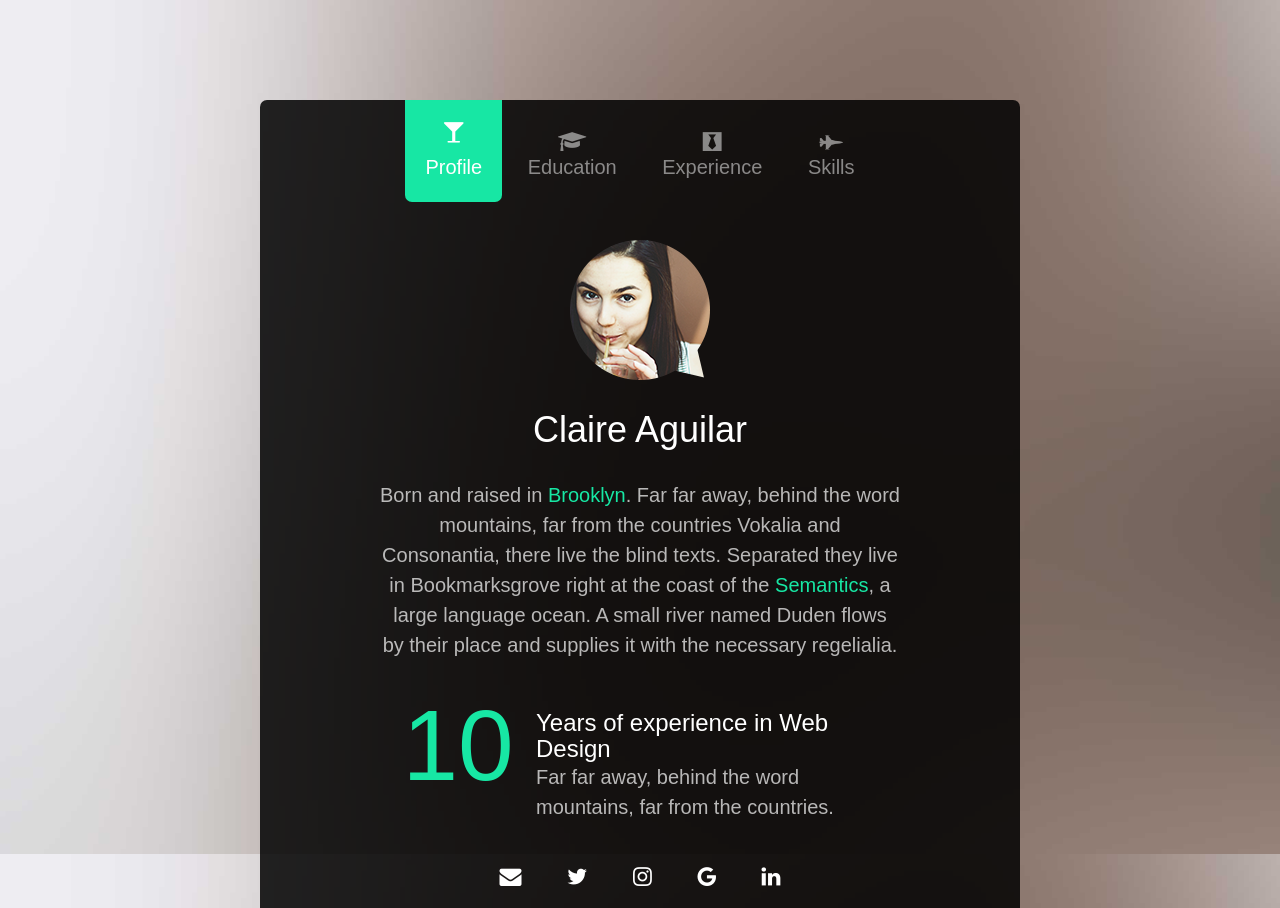
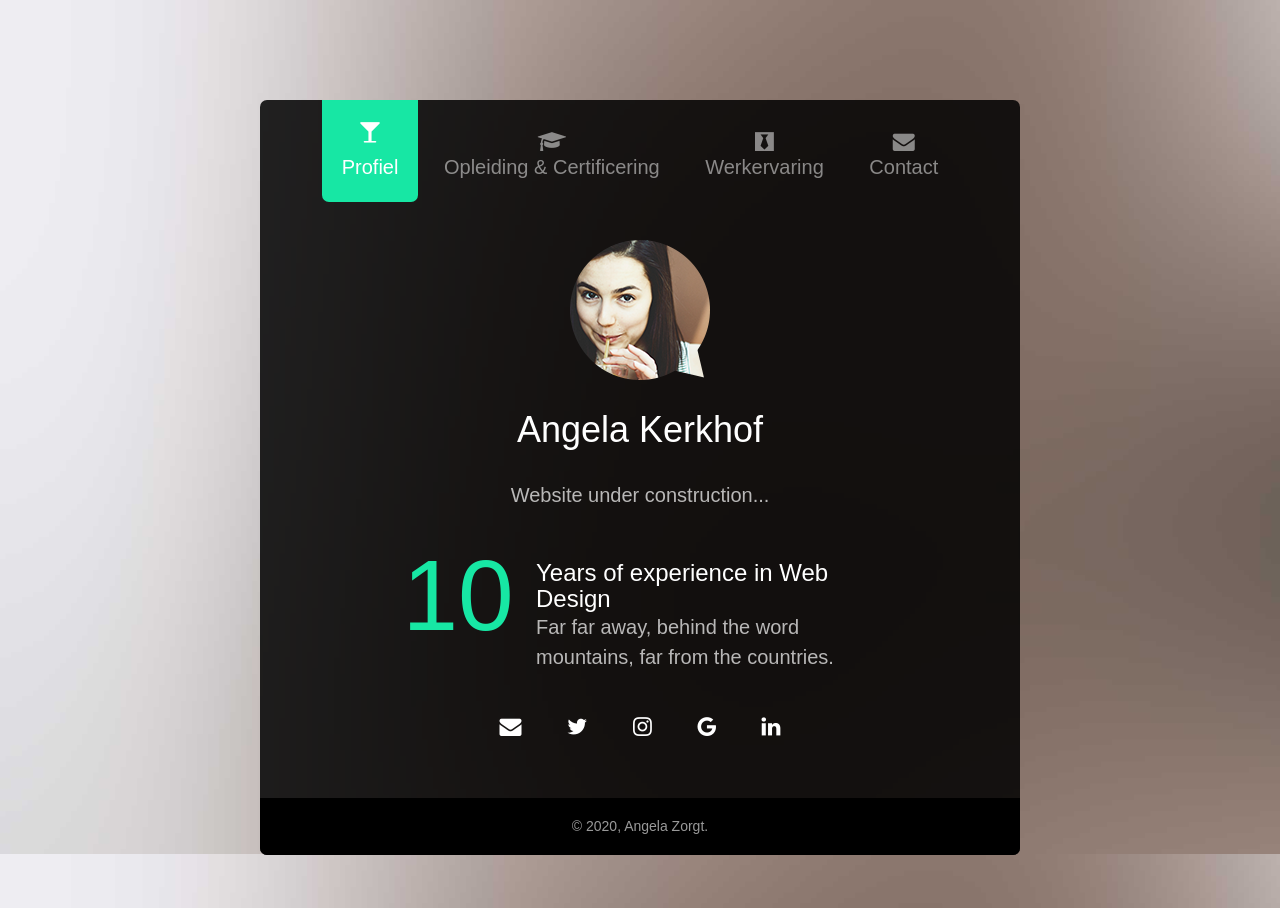
Before and after one commit to davidvaneekelen/angelazorgt, a website: page index.html in a window 1280 px wide. Shown: the top 908 px of the page. Drawn offline with Linux system fonts and the light colour scheme; files whose address does not match are found by name.

Commit message:
Ver-Nederlandsen

```diff
--- a/index.html
+++ b/index.html
@@ -56,25 +56,25 @@
           <li class="active">
             <a href="#" data-tab="1"
               ><span class="icon icon-glass"></span
-              ><span class="menu-text">Profile</span></a
+              ><span class="menu-text">Profiel</span></a
             >
           </li>
           <li>
             <a href="#" data-tab="2"
               ><span class="icon icon-graduation-cap"></span
-              ><span class="menu-text">Education</span></a
+              ><span class="menu-text">Opleiding & Certificering</span></a
             >
           </li>
           <li>
             <a href="#" data-tab="3"
               ><span class="icon icon-black-tie"></span
-              ><span class="menu-text">Experience</span></a
+              ><span class="menu-text">Werkervaring</span></a
             >
           </li>
           <li>
             <a href="#" data-tab="4" data-pie="yes"
-              ><span class="icon icon-fighter-jet"></span
-              ><span class="menu-text">Skills</span></a
+              ><span class="icon icon-envelope"></span
+              ><span class="menu-text">Contact</span></a
             >
           </li>
         </ul>
@@ -85,18 +85,11 @@
                 <figure>
                   <img
                     src="images/profile_img.png"
-                    alt="Free HTML5 Wesbite Template by FreeHTML5.co"
                   />
                 </figure>
-                <h1>Claire Aguilar</h1>
+                <h1>Angela Kerkhof</h1>
                 <p>
-                  Born and raised in <a href="#">Brooklyn</a>. Far far away,
-                  behind the word mountains, far from the countries Vokalia and
-                  Consonantia, there live the blind texts. Separated they live
-                  in Bookmarksgrove right at the coast of the
-                  <a href="#">Semantics</a>, a large language ocean. A small
-                  river named Duden flows by their place and supplies it with
-                  the necessary regelialia.
+                  Website under construction...
                 </p>
               </div>
             </div>
```
